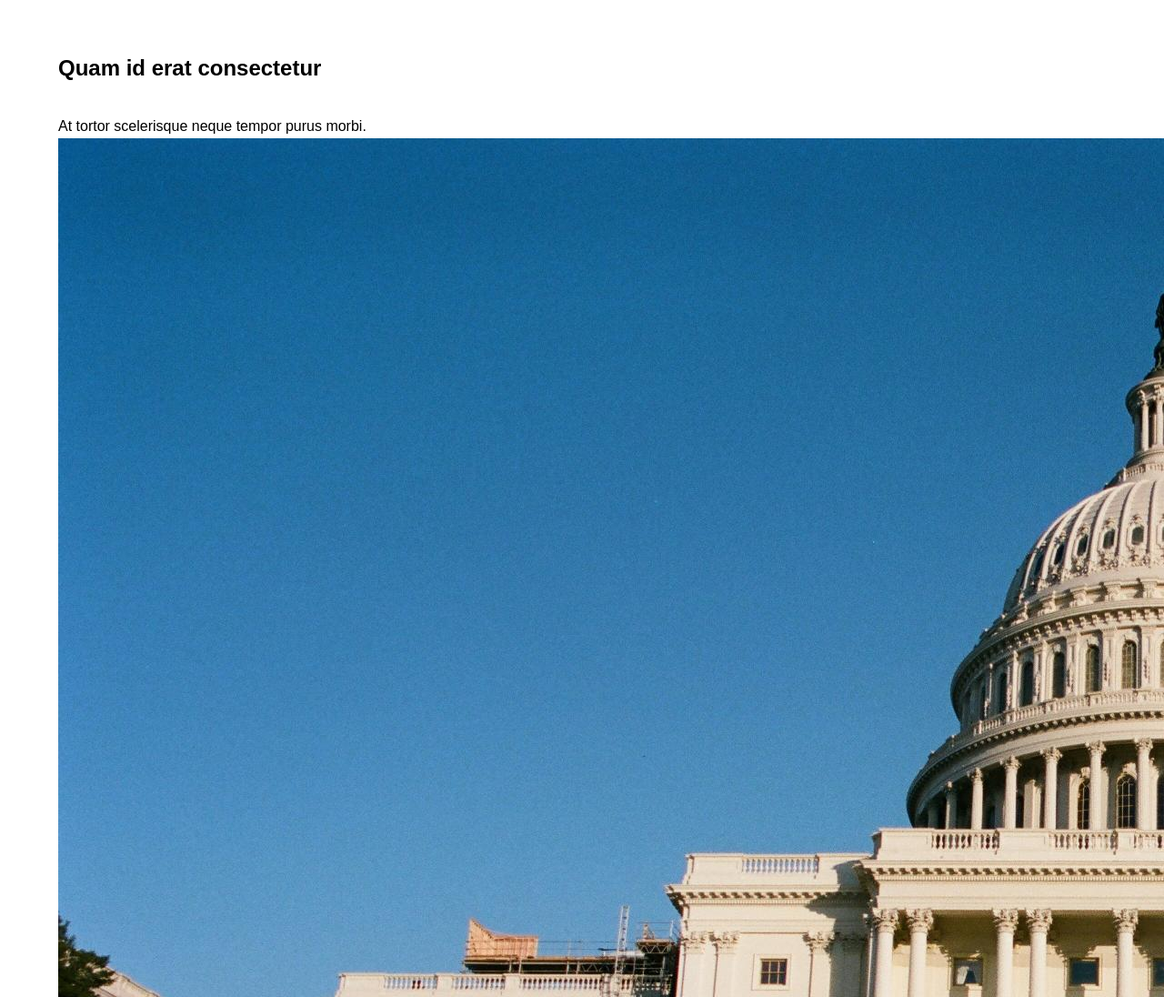
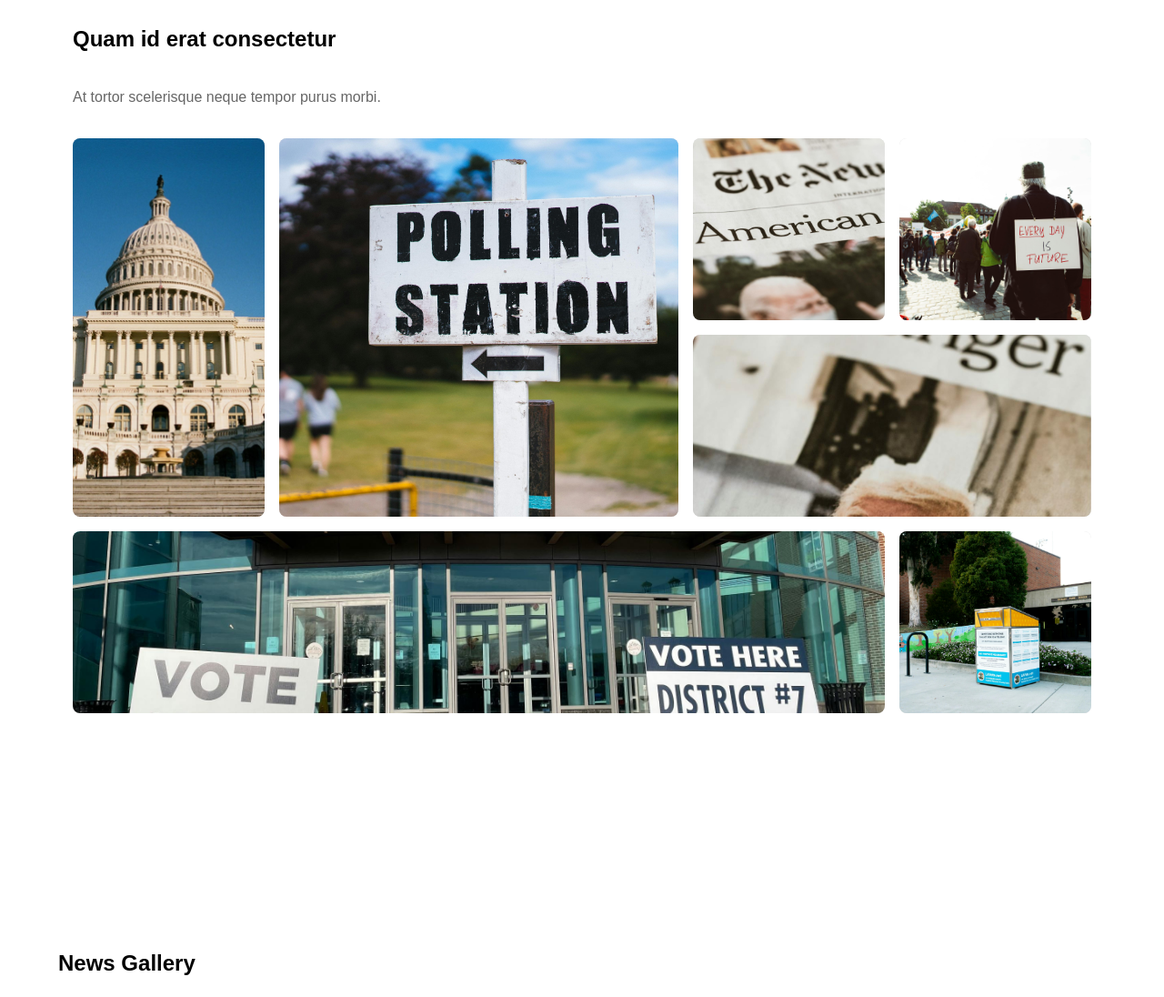
Before and after one commit to tiagosousa10/master-css, a plain HTML site: page app2/index.html in a window 1280 px wide. Shown: the part 2700-3796 px from the top of the page at 91% size. Drawn offline with Linux system fonts and the light colour scheme.

Commit message:
create a custom grid with diferent item sizes

```diff
--- a/app2/styles.css
+++ b/app2/styles.css
@@ -271,6 +271,65 @@ section h2 {
   grid-row: span 1;
 }
 /* 5. Grid - Masonry Layout */
+.masonry {
+  padding: 4rem 1rem;
+  background: #fff;
+}
+
+.masonry-subtitle {
+  margin-bottom: 2rem;
+  color: #666;
+}
+
+.masonry-grid {
+  display: grid;
+  grid-template-columns: repeat(5, 1fr);
+  grid-template-rows: repeat(3, 200px);
+  gap: 1rem;
+  max-width: none;
+  margin: 0 auto;
+}
+
+.masonry-item {
+  background-color: #e0e0e0;
+  border-radius: 8px;
+}
+
+.masonry-item img {
+  width: 100%;
+  height: 100%;
+  object-fit: cover;
+  border-radius: 8px;
+}
+
+.item1 {
+  grid-column: 1 / 2;
+  grid-row: 1 / 3;
+}
+.item2 {
+  grid-column: 2 / 4;
+  grid-row: 1/ 3;
+}
+.item3 {
+  grid-column: 4 / 5;
+  grid-row: 1 / 2;
+}
+.item4 {
+  grid-column: 5 / 6;
+  grid-row: 1 / 2;
+}
+.item5 {
+  grid-column: 4 / 6;
+  grid-row: 2 / 3;
+}
+.item6 {
+  grid-column: 1 / span 4;
+  grid-row: span 1;
+}
+.item7 {
+  grid-column: span 1;
+  grid-row: span 1;
+}
 
 /* 6. Grid Templates - News Gallery */
 
```
